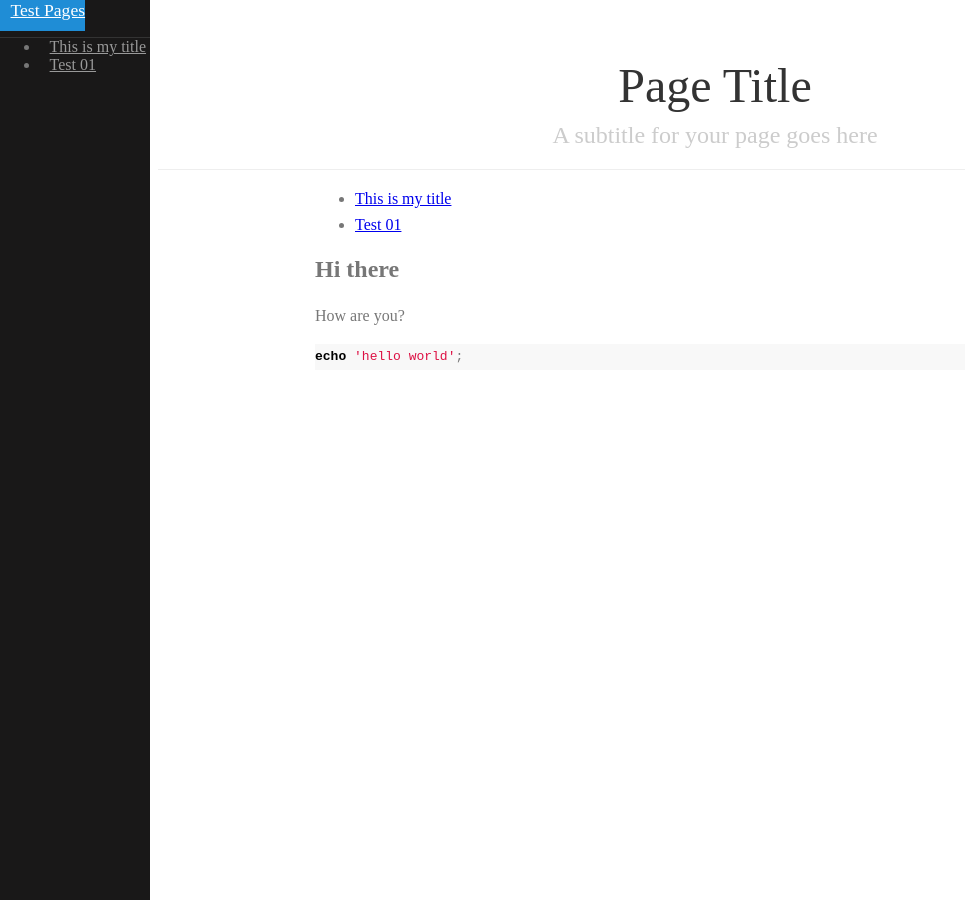
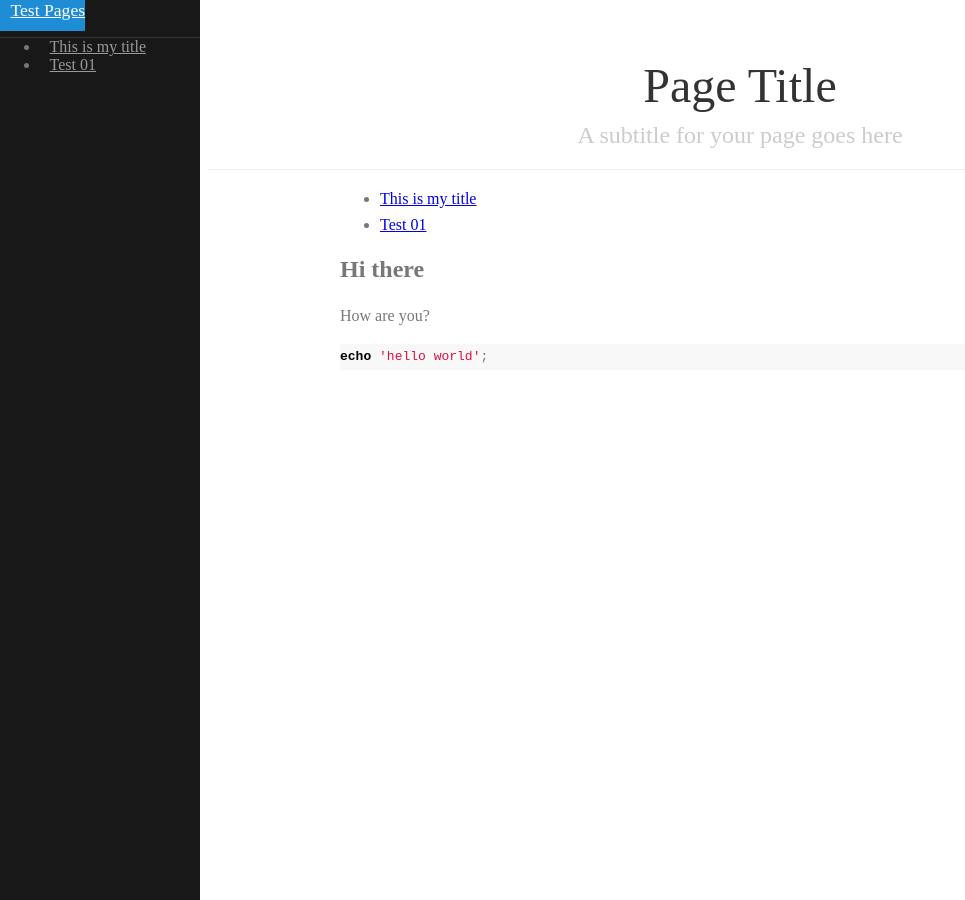
Before and after one commit to adriansuter/Test-Pages, a Jekyll site: the page built from index.md, in a window 1280 px wide. Shown: the whole page, without its empty margins (0-965 px from the left). Built offline with Jekyll 4.4.1, drawn with Linux system fonts in a browser that asks for light colours; our own code applies the rules of GitHub Pages for plain Markdown files.

Commit message:
Minor changes

```diff
--- a/_config.yml
+++ b/_config.yml
@@ -1,9 +1,17 @@
-#theme: jekyll-theme-minimal
+title: Test Pages
+timezone: Europe/Zurich
+
+markdown: kramdown
 highlighter: rouge
-markdown: kramdown
-timezone: Europe/Zurich
-title: Test Pages
+syntax_highlighter: rouge
+
 kramdown:
   input: GFM
   hard_wrap: false
-syntax_highlighter: rouge
+
+# Exclude these files from your production _site
+exclude:
+  - Gemfile
+  - Gemfile.lock
+  - LICENSE
+  - README.md
--- a/_layouts/default.html
+++ b/_layouts/default.html
@@ -1,11 +1,11 @@
 <!DOCTYPE html>
-<html lang="{{ site.lang | default: "en-US" }}">
+<html lang="{{ site.lang | default: 'en' }}">
 <head>
     <meta charset="UTF-8">
     <meta http-equiv="X-UA-Compatible" content="IE=edge">
     <meta name="viewport" content="width=device-width, initial-scale=1">
     {% seo %}
-    <link rel="stylesheet" href="{{ "/assets/css/base.css?v=" | append: site.github.build_revision | relative_url }}">
+    <link rel="stylesheet" href="{{ '/assets/css/base.css?v=' | append: site.github.build_revision | relative_url }}">
 </head>
 <body>
 <div id="layout">
@@ -16,19 +16,22 @@
     </a>
 
     <div id="menu">
-        <div class="pure-menu">
-            <a class="pure-menu-heading" href="#">Test Pages</a>
+        <div class="doc-menu">
+            <a class="doc-menu-heading" href="#">Test Pages</a>
 
-            <ul class="pure-menu-list">
+            <ul class="doc-menu-list">
                 {% for page in site.html_pages %}
-                <li class="pure-menu-item"><a href="{{ page.url | absolute_url }}" class="pure-menu-link">{{ page.title }}</a></li>
+                <li class="doc-menu-item">
+                    <a href="{{ page.url | absolute_url }}" class="doc-menu-link">
+                        {{ page.title }}
+                    </a>
+                </li>
                 {% endfor %}
             </ul>
         </div>
     </div>
 
     <div id="main">
-
         <div class="header">
             <h1>Page Title</h1>
             <h2>A subtitle for your page goes here</h2>
@@ -38,17 +41,8 @@
             {{ content }}
         </div>
     </div>
+</div>
 
-    <script src="{{ "/assets/js/base.js?v=" | append: site.github.build_revision | relative_url }}"></script>
-    {% if site.google_analytics %}
-    <script>
-      (function(i,s,o,g,r,a,m){i['GoogleAnalyticsObject']=r;i[r]=i[r]||function(){
-      (i[r].q=i[r].q||[]).push(arguments)},i[r].l=1*new Date();a=s.createElement(o),
-      m=s.getElementsByTagName(o)[0];a.async=1;a.src=g;m.parentNode.insertBefore(a,m)
-      })(window,document,'script','https://www.google-analytics.com/analytics.js','ga');
-      ga('create', '{{ site.google_analytics }}', 'auto');
-      ga('send', 'pageview');
-    </script>
-    {% endif %}
+<script src="{{ '/assets/js/base.js?v=' | append: site.github.build_revision | relative_url }}"></script>
 </body>
 </html>
--- a/_sass/base.scss
+++ b/_sass/base.scss
@@ -1,15 +1,14 @@
 @charset "utf-8";
 
 @import "rouge-github";
+
+$menu-width: 200px;
+
 
 body {
   color: #777;
 }
 
-.pure-img-responsive {
-    max-width: 100%;
-    height: auto;
-}
 
 /*
 Add transition to containers so they can push in and out.
@@ -17,12 +16,9 @@ Add transition to containers so they can push in and out.
 #layout,
 #menu,
 .menu-link {
-    -webkit-transition: all 0.2s ease-out;
-    -moz-transition: all 0.2s ease-out;
-    -ms-transition: all 0.2s ease-out;
-    -o-transition: all 0.2s ease-out;
   transition: all 0.2s ease-out;
 }
+
 
 /*
 This is the parent `<div>` that contains the menu and the content area.
@@ -31,23 +27,25 @@ This is the parent `<div>` that contains the menu and the content area.
   position: relative;
   left: 0;
   padding-left: 0;
-}
-    #layout.active #menu {
-        left: 150px;
-        width: 150px;
+
+  .active #menu {
+    left: $menu-width;
+    width: $menu-width;
   }
 
-    #layout.active .menu-link {
-        left: 150px;
+  .active .menu-link {
+    left: $menu-width;
   }
+}
+
+
 /*
 The content `<div>` is where all your content goes.
 */
 .content {
-    margin: 0 auto;
+  margin: 0 auto 50px auto;
   padding: 0 2em;
   max-width: 800px;
-    margin-bottom: 50px;
   line-height: 1.6em;
 }
 
@@ -57,17 +55,19 @@ The content `<div>` is where all your content goes.
   text-align: center;
   padding: 2.5em 2em 0;
   border-bottom: 1px solid #eee;
- }
-    .header h1 {
+
+  h1 {
     margin: 0.2em 0;
     font-size: 3em;
     font-weight: 300;
   }
-     .header h2 {
+
+  h2 {
     font-weight: 300;
     color: #ccc;
     padding: 0;
     margin-top: 0;
+  }
 }
 
 .content-subhead {
@@ -76,29 +76,26 @@ The content `<div>` is where all your content goes.
   color: #888;
 }
 
-
-
 /*
-The `#menu` `<div>` is the parent `<div>` that contains the `.pure-menu` that
+The `#menu` `<div>` is the parent `<div>` that contains the `menu` that
 appears on the left side of the page.
 */
-
 #menu {
-    margin-left: -150px; /* "#menu" width */
-    width: 150px;
+  margin-left: -$menu-width;
+  width: $menu-width;
   position: fixed;
   top: 0;
   left: 0;
   bottom: 0;
-    z-index: 1000; /* so the menu or its navicon stays above all content */
+  z-index: 1000;
   background: #191818;
   overflow-y: auto;
   -webkit-overflow-scrolling: touch;
-}
+
   /*
   All anchors inside the menu should be styled like this.
   */
-    #menu a {
+  a {
     color: #999;
     border: none;
     padding: 0.6em 0 0.6em 0.6em;
@@ -107,8 +104,8 @@ appears on the left side of the page.
   /*
   Remove all background/borders, since we are applying them to #menu.
   */
-     #menu .pure-menu,
-     #menu .pure-menu ul {
+  .doc-menu,
+  .doc-menu ul {
     border: none;
     background: transparent;
   }
@@ -116,45 +113,49 @@ appears on the left side of the page.
   /*
   Add that light border to separate items into groups.
   */
-    #menu .pure-menu ul,
-    #menu .pure-menu .menu-item-divided {
+  .doc-menu ul,
+  .doc-menu .menu-item-divided {
     border-top: 1px solid #333;
   }
+
   /*
   Change color of the anchor links on hover/focus.
   */
-        #menu .pure-menu li a:hover,
-        #menu .pure-menu li a:focus {
+  .doc-menu li a:hover,
+  .doc-menu li a:focus {
     background: #333;
   }
 
   /*
   This styles the selected menu item `<li>`.
   */
-    #menu .pure-menu-selected,
-    #menu .pure-menu-heading {
+  .doc-menu-selected,
+  .doc-menu-heading {
     background: #1f8dd6;
   }
+
   /*
   This styles a link within a selected menu item `<li>`.
   */
-        #menu .pure-menu-selected a {
+  .doc-menu-selected a {
     color: #fff;
   }
 
   /*
   This styles the menu heading.
   */
-    #menu .pure-menu-heading {
+  .doc-menu-heading {
     font-size: 110%;
     color: #fff;
     margin: 0;
   }
+}
+
 
 /* -- Dynamic Button For Responsive Menu -------------------------------------*/
 
 /*
-The button to open/close the Menu is custom-made and not part of Pure. Here's
+The button to open/close the Menu is custom-made and not part of Docs. Here's
 how it works:
 */
 
@@ -168,7 +169,7 @@ small screens.
   top: 0;
   left: 0; /* "#menu width" */
   background: #000;
-    background: rgba(0,0,0,0.7);
+  background: rgba(0, 0, 0, 0.7);
   font-size: 10px; /* change this value to increase/decrease button size */
   z-index: 10;
   width: 2em;
@@ -212,7 +213,6 @@ small screens.
 Hides the menu at `48em`, but modify this based on your app's needs.
 */
 @media (min-width: 48em) {
-
   .header,
   .content {
     padding-left: 2em;
@@ -220,21 +220,21 @@ Hides the menu at `48em`, but modify this based on your app's needs.
   }
 
   #layout {
-        padding-left: 150px; /* left col width "#menu" */
+    padding-left: $menu-width;
     left: 0;
   }
   #menu {
-        left: 150px;
+    left: $menu-width;
   }
 
   .menu-link {
     position: fixed;
-        left: 150px;
+    left: $menu-width;
     display: none;
   }
 
   #layout.active .menu-link {
-        left: 150px;
+    left: $menu-width;
   }
 }
 
@@ -247,6 +247,15 @@ Hides the menu at `48em`, but modify this based on your app's needs.
   */
   #layout.active {
     position: relative;
-        left: 150px;
+    left: $menu-width;
+
+    #menu {
+      left: $menu-width;
+      width: $menu-width;
+    }
+
+    .menu-link {
+      left: $menu-width;
     }
   }
+}
```
Lines whose indentation alone changed are shown as unchanged.
